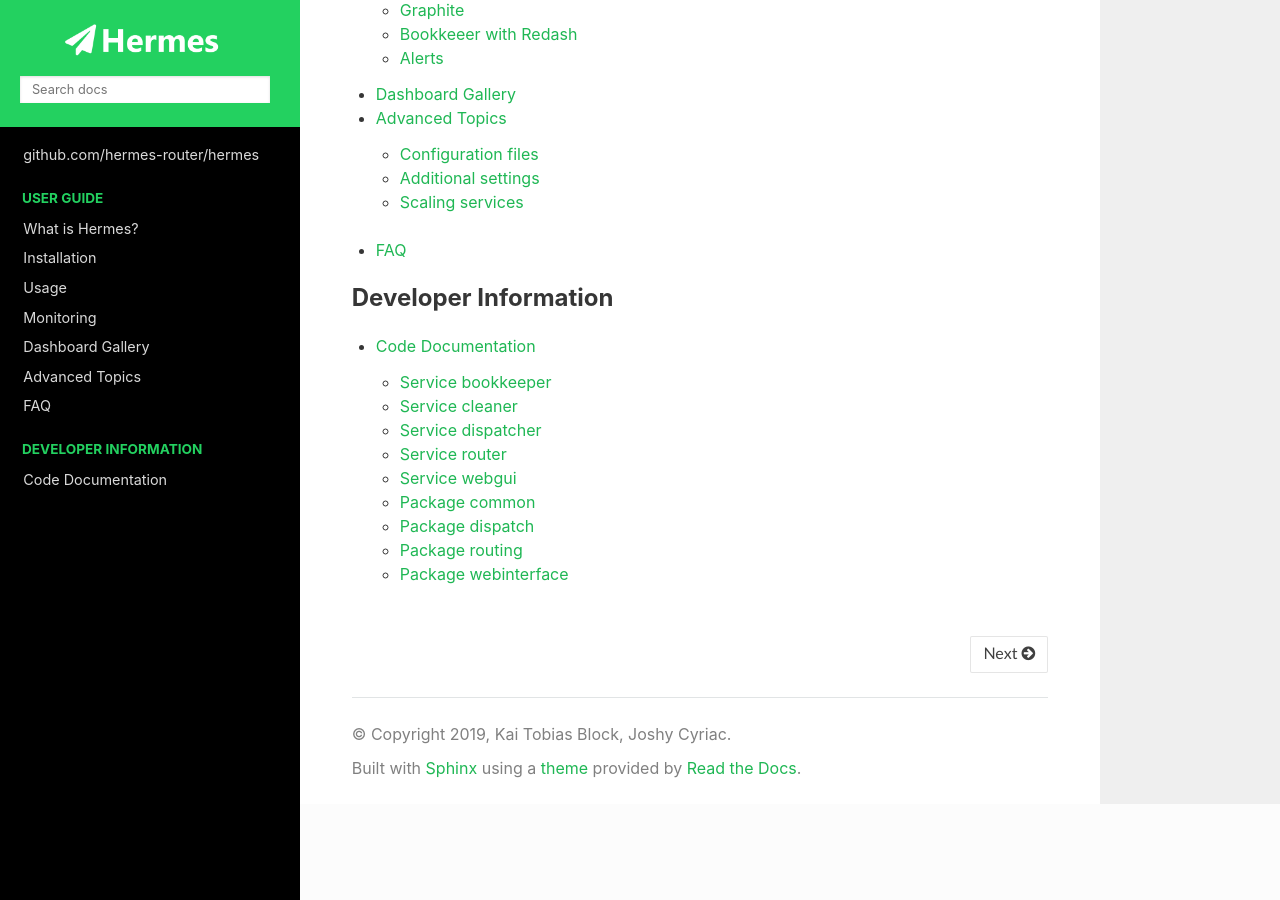
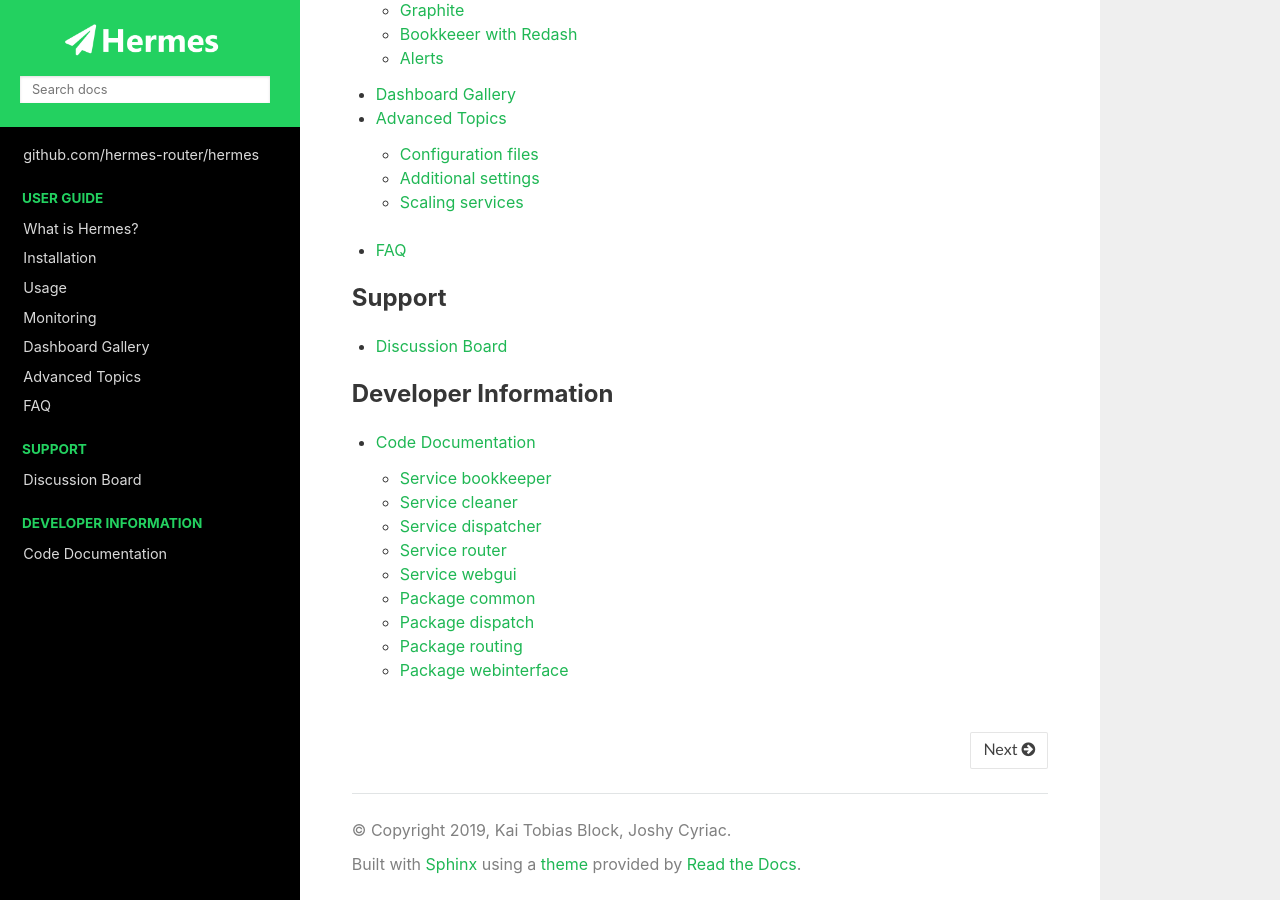
Before and after one commit to mercure-imaging/mercure, a Sphinx documentation site: the page built from docs/index.rst, in a window 1280 px wide and 900 px high, scrolled down 1065 px. Built offline with Sphinx 7.4.7 and the Read the Docs theme 2.0.0, drawn with Linux system fonts in a browser that asks for light colours.

Commit message:
Added support item to docs.

```diff
--- a/docs/faq.rst
+++ b/docs/faq.rst
@@ -55,7 +55,7 @@
 Do you offer professional support for Hermes?
 ---------------------------------------------
 
-Not currently. But please reach out to us through Github if you encounter any problems or bugs.
+Not currently. But please reach out to us through the :doc:`Discussion Board <../support>`, and please `submit an issue on Github <https://github.com/hermes-router/hermes/issues>`_ if you encounter any bug.
 
 --------
 
--- a/docs/index.rst
+++ b/docs/index.rst
@@ -26,8 +26,15 @@
 
 .. toctree::
    :maxdepth: 1
+   :titlesonly:
 
    faq
+
+.. toctree::
+   :caption: Support
+   :maxdepth: 2
+
+   support
 
 .. toctree::
    :caption: Developer Information
```
Also changed, not shown: docs/support.rst (added, +10 -0 lines).
